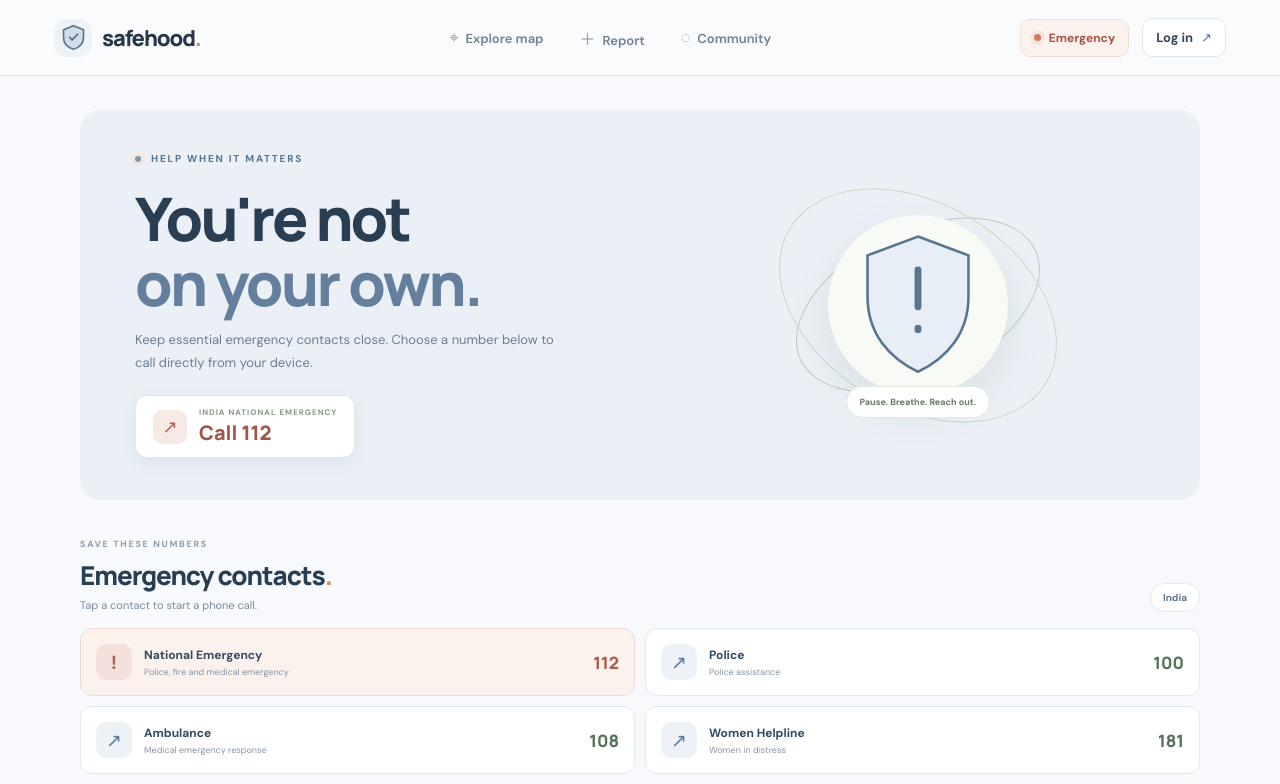
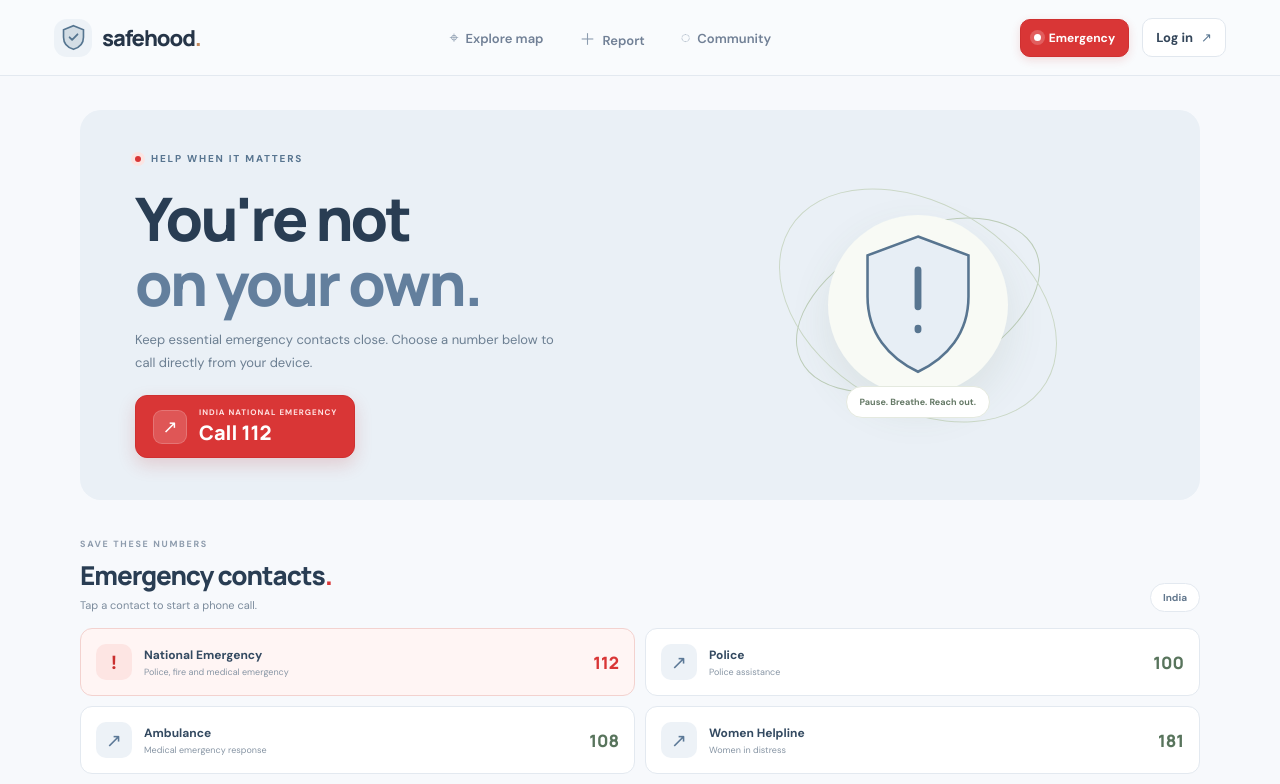
Before and after one commit to bhavikajadon/SafeHood, a React (Vite) app in the folder frontend/: page /emergency in a window 1280 px wide. Shown: the top 784 px of the page. Built offline with nearby package versions, Linux system fonts and the light colour scheme; no server answers.

Commit message:
Make emergency actions bright red and more inviting

```diff
--- a/frontend/src/index.css
+++ b/frontend/src/index.css
@@ -424,3 +424,73 @@ body{background:#f7f9fc;color:var(--ink)}
 .emergency-shield svg path[fill="#edf2e9"]{fill:#e7eef5}
 .emergency-shield svg path[stroke="#5c7a60"]{stroke:#587590}
 .emergency-shield svg path[stroke="#5c7a60"]{stroke:#587590}
+
+
+/* Emergency actions: unmistakable red, while the rest of the product stays calm blue. */
+.emergency-nav{
+  color:#fff;
+  background:#d93636;
+  border:1px solid #cf3030;
+  box-shadow:0 3px 10px rgba(190,42,42,.16);
+  transition:background .18s ease,transform .18s ease,box-shadow .18s ease;
+}
+.emergency-nav:hover{
+  color:#fff;
+  background:#bf2929;
+  transform:translateY(-1px);
+  box-shadow:0 5px 13px rgba(190,42,42,.2);
+}
+.emergency-pulse{
+  width:7px;
+  height:7px;
+  background:#fff;
+  box-shadow:0 0 0 4px rgba(255,255,255,.2);
+}
+.emergency-primary-call{
+  color:#fff;
+  background:#d93636;
+  border:1px solid #cf3030;
+  box-shadow:0 7px 18px rgba(190,42,42,.18);
+  transition:background .18s ease,transform .18s ease,box-shadow .18s ease;
+}
+.emergency-primary-call:hover{
+  color:#fff;
+  background:#bf2929;
+  transform:translateY(-2px);
+  box-shadow:0 10px 22px rgba(190,42,42,.22);
+}
+.emergency-primary-call small{color:#ffe3e3}
+.emergency-primary-call strong{color:#fff}
+.call-icon{
+  color:#fff;
+  background:rgba(255,255,255,.16);
+  border:1px solid rgba(255,255,255,.18);
+}
+.helpline-card.primary{
+  background:#fff5f4;
+  border-color:#f3d2cf;
+}
+.helpline-card.primary:hover{
+  border-color:#e7aaa5;
+  box-shadow:0 8px 20px rgba(190,42,42,.09);
+}
+.helpline-card.primary .helpline-symbol{
+  background:#fde5e3;
+  color:#c92f2f;
+}
+.helpline-card.primary .helpline-number{color:#d93636}
+.emergency-heading h2 span{color:#d93636}
+.emergency-dot{
+  background:#d93636;
+  box-shadow:0 0 0 4px #fbe5e3;
+}
+.emergency-primary-call:focus-visible,
+.emergency-nav:focus-visible,
+.helpline-card:focus-visible{
+  outline:3px solid #f0a5a1;
+  outline-offset:3px;
+}
+@media(max-width:680px){
+  .emergency-nav{box-shadow:none}
+  .emergency-primary-call{width:fit-content}
+}
```
